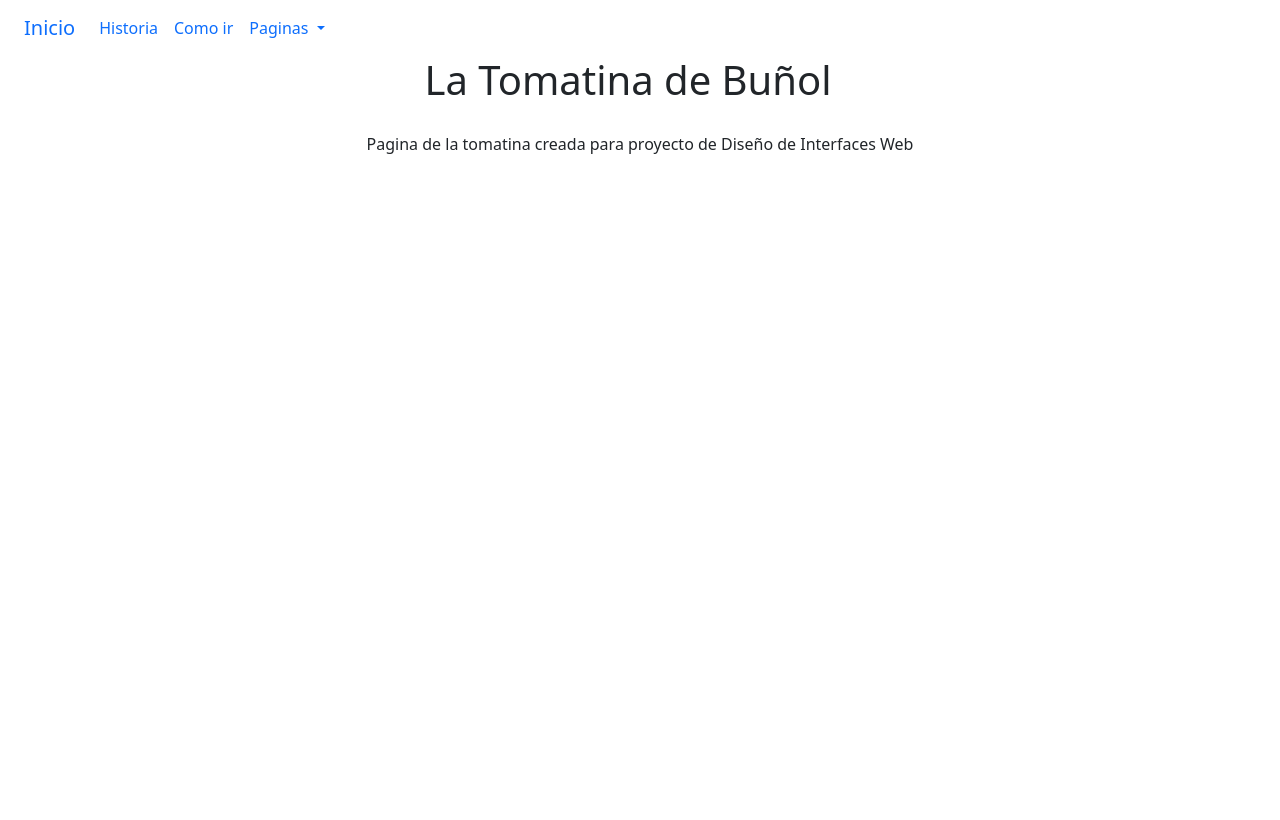
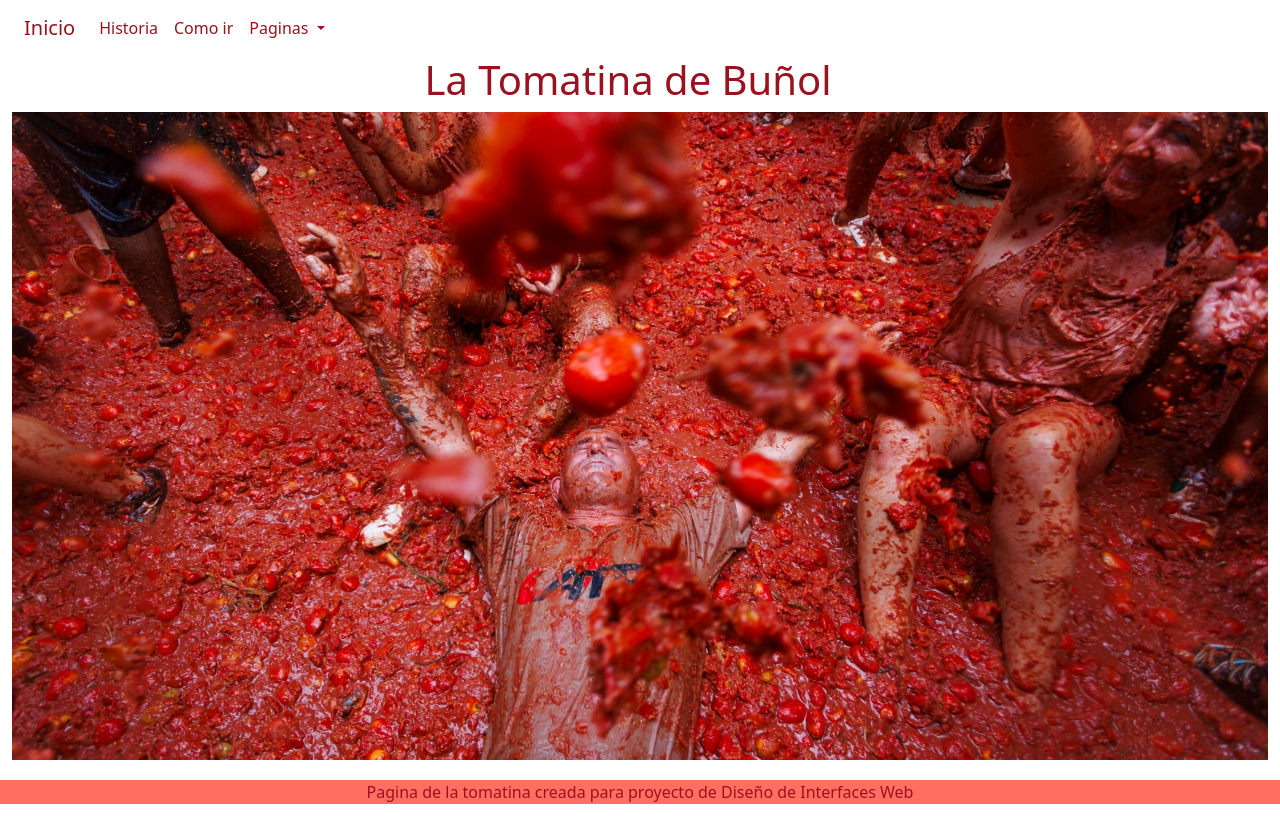
Before and after one commit to enol-mf/PaginaTomatinaV2, a plain HTML site: page index.html in a window 1280 px wide. Drawn offline with nearby package versions, Linux system fonts and the light colour scheme; the site is published under a folder, as on GitHub Pages, so addresses that start at the root find nothing.

Commit message:
arreglar no se ven las fotos del index

```diff
--- a/index.html
+++ b/index.html
@@ -15,7 +15,7 @@
       integrity="sha384-MrcW6ZMFYlzcLA8Nl+NtUVF0sA7MsXsP1UyJoMp4YLEuNSfAP+JcXn/tWtIaxVXM"
       crossorigin="anonymous"
     ></script>
-    <link rel="stylesheet" href="/css/style.css" />
+    <link rel="stylesheet" href="css/style.css" />
   </head>
   <body>
     <div class="container-fluid d-flex flex-column">
@@ -83,7 +83,7 @@
         <h1 class="text-tomate-piel">La Tomatina de Buñol</h1>
       </div>
       <div class="row ">
-        <img src="/images/c3.jpg" class="img-portada" alt="">
+        <img src="images/c3.jpg" class="img-portada" alt="">
       </div>
       <div style="height: 20px;"></div>
       <div class="row mb-0">
```
